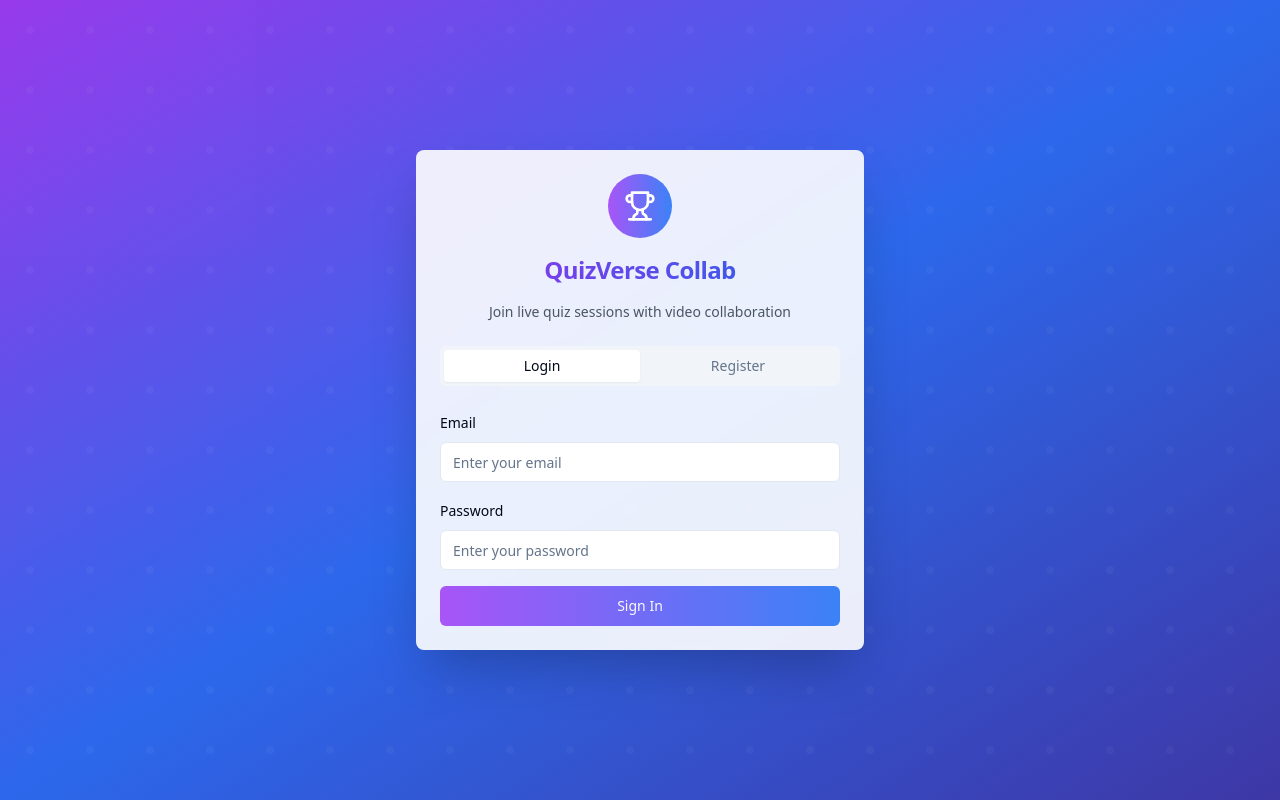
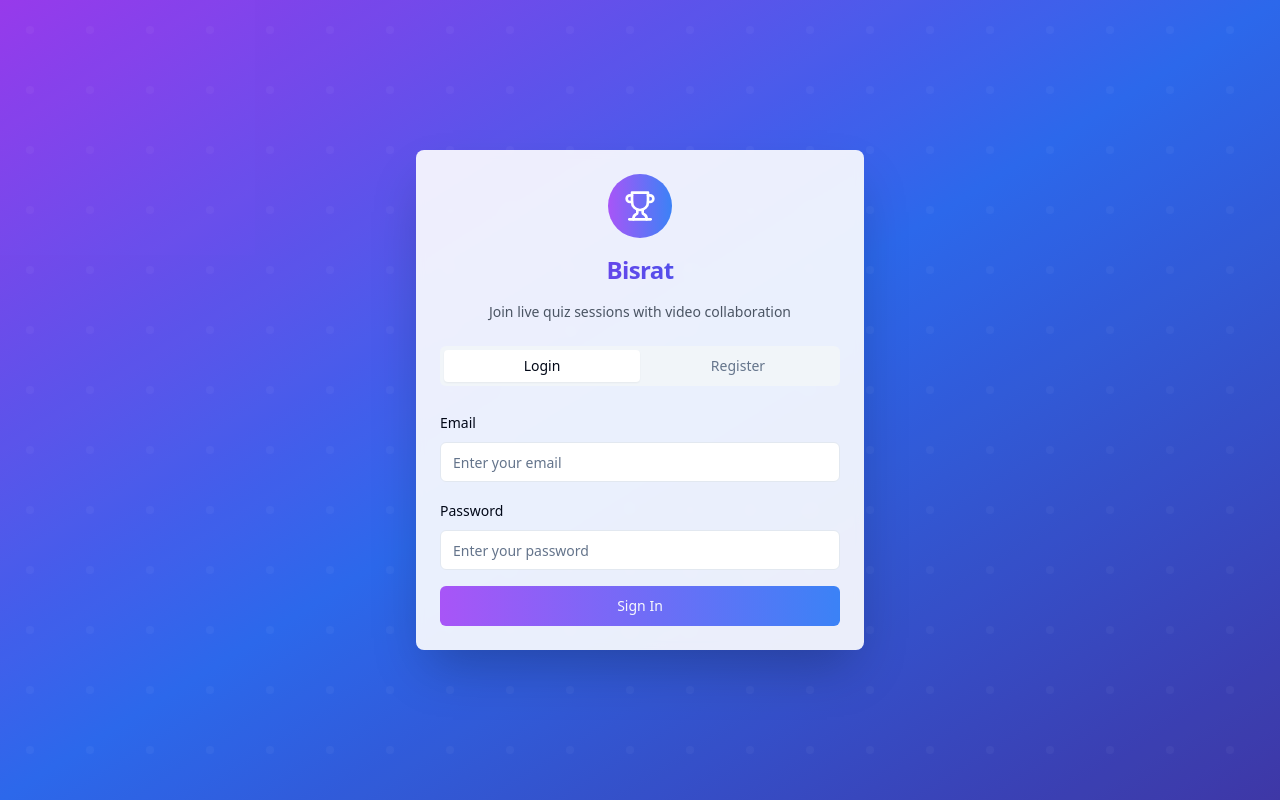
Before and after one commit to alexgetahuntadese/ababu-girma-ca, a React (Vite) app: page / in a window 1280 px wide. Built offline with nearby package versions, Linux system fonts and the light colour scheme.

Commit message:
Preceding changes

```diff
--- a/src/pages/Index.tsx
+++ b/src/pages/Index.tsx
@@ -45,7 +45,7 @@ const Index = () => {
               <Trophy className="w-8 h-8 text-white" />
             </div>
             <CardTitle className="text-2xl font-bold bg-gradient-to-r from-purple-600 to-blue-600 bg-clip-text text-transparent">
-              QuizVerse Collab
+              Bisrat
             </CardTitle>
             <CardDescription className="text-gray-600">
               Join live quiz sessions with video collaboration
```
